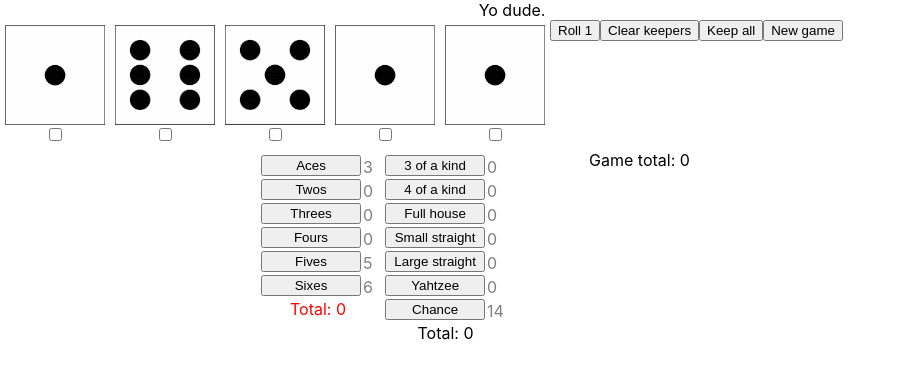
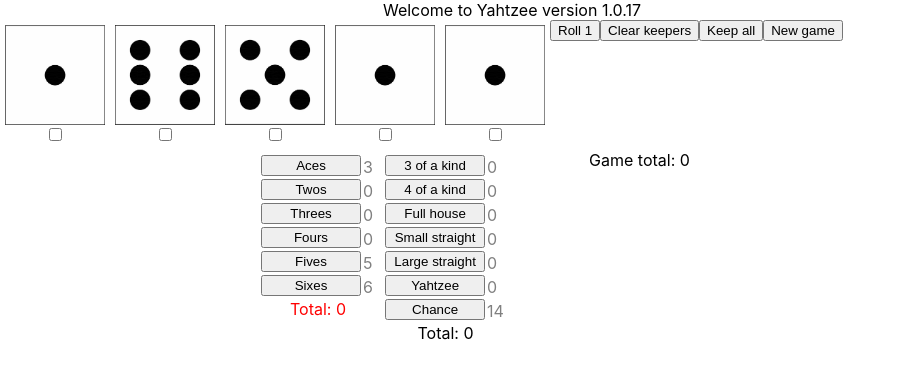
Before and after one commit to drsaaron/yahtzee-react, a React (Create React App) app: page / in a window 1280 px wide. Shown: the top 378 px of the page, without its empty margins (0-901 px from the left). Built offline with nearby package versions, Linux system fonts and the light colour scheme.

Commit message:
include version in the card header

```diff
--- a/src/components/GameCard.jsx
+++ b/src/components/GameCard.jsx
@@ -11,6 +11,8 @@
 import { newGame } from '../actions/GameActions';
 
 import './GameCard.css';
+
+const {version} = require("../../package.json");
 
 const mapStateToProps = (state) => {
     return {
@@ -32,7 +34,7 @@
 const GameCard = (props) => {
     return (
 	<div className='gameCard'>
-            Yo dude.
+            Welcome to Yahtzee version {version}
 	    <DicePanel dice={props.dice} rollDice={props.rollDice} toggleDieKeeper={props.toggleDieKeeper} clearKeepers={props.clearKeepers} keepAll={props.keepAll} newGame={props.newGame} scoreCard={props.scoreCard} />
 	    <ScoreCard dice={props.dice.dice} scoreCard={props.scoreCard} />
 	</div>
```
